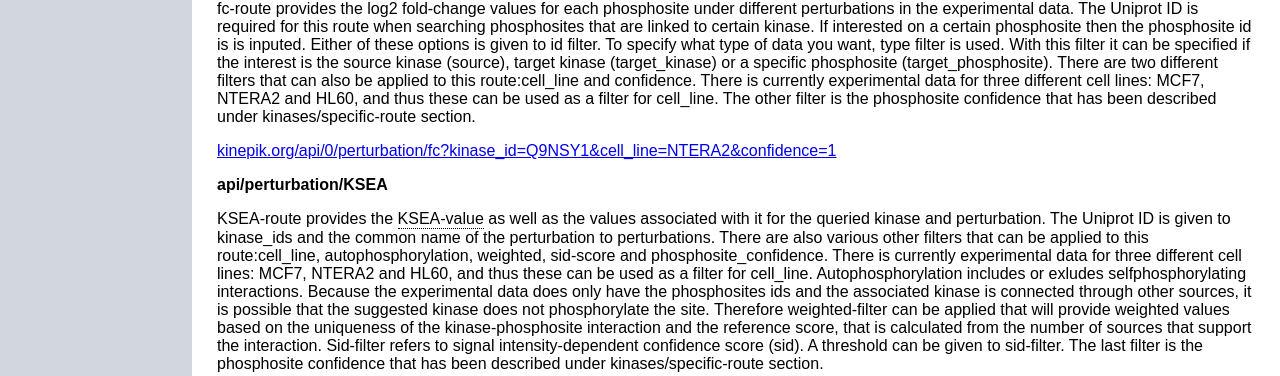
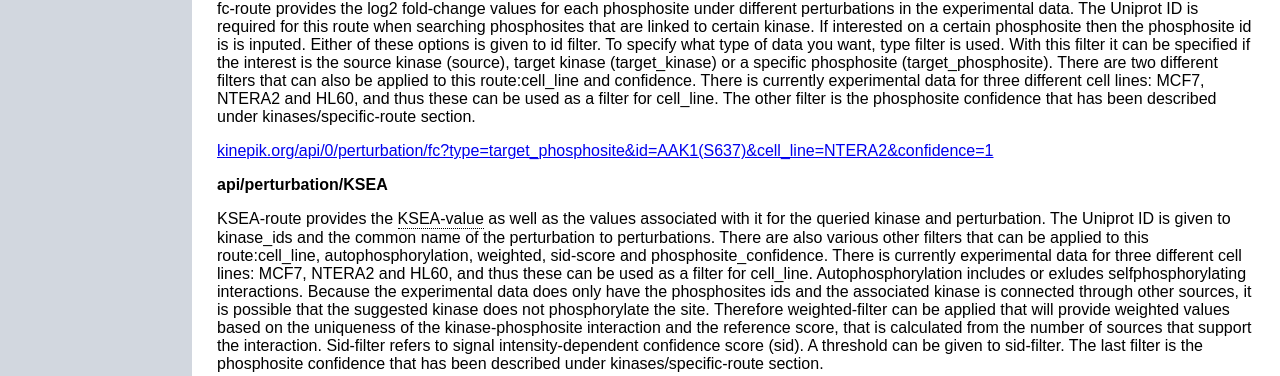
Before and after one commit to bezzlab/KINEPIK, a Flask app: page /api in a window 1280 px wide. Shown: the part 2072-2448 px from the top of the page. Run offline with Flask 3, Linux system fonts and the light colour scheme.

Commit message:
Fixing api template

```diff
--- a/KINEPIK_app/templates/api.html
+++ b/KINEPIK_app/templates/api.html
@@ -73,7 +73,7 @@
             <p><a href="https://kinepik.org/api/0/perturbation/available?name=AZD3759&confidence=0.5">kinepik.org/api/0/perturbation/available?name=AZD3759&confidence=0.5</a></p>
             <p><b>api/perturbation/fc</b></p>
             <p>fc-route provides the log2 fold-change values for each phosphosite under different perturbations in the experimental data. The Uniprot ID is required for this route when searching phosphosites that are linked to certain kinase. If interested on a certain phosphosite then the phosphosite id is is inputed. Either of these options is given to id filter. To specify what type of data you want, type filter is used. With this filter it can be specified if the interest is the source kinase (source), target kinase (target_kinase) or a specific phosphosite (target_phosphosite). There are two different filters that can also be applied to this route:cell_line and confidence. There is currently experimental data for three different cell lines: MCF7, NTERA2 and HL60, and thus these can be used as a filter for cell_line. The other filter is the phosphosite confidence that has been described under kinases/specific-route section.</p>
-            <p><a href="https://kinepik.org/api/0/perturbation/fc?type=target_phosphosite&id=Q9NSY1&cell_line=NTERA2&confidence=1">kinepik.org/api/0/perturbation/fc?kinase_id=Q9NSY1&cell_line=NTERA2&confidence=1</a></p>
+            <p><a href="https://kinepik.org/api/0/perturbation/fc?type=target_phosphosite&id=AAK1(S637)&cell_line=NTERA2&confidence=1">kinepik.org/api/0/perturbation/fc?type=target_phosphosite&id=AAK1(S637)&cell_line=NTERA2&confidence=1</a></p>
             <p><b>api/perturbation/KSEA</b></p>
             <p>
                 KSEA-route provides the
```
